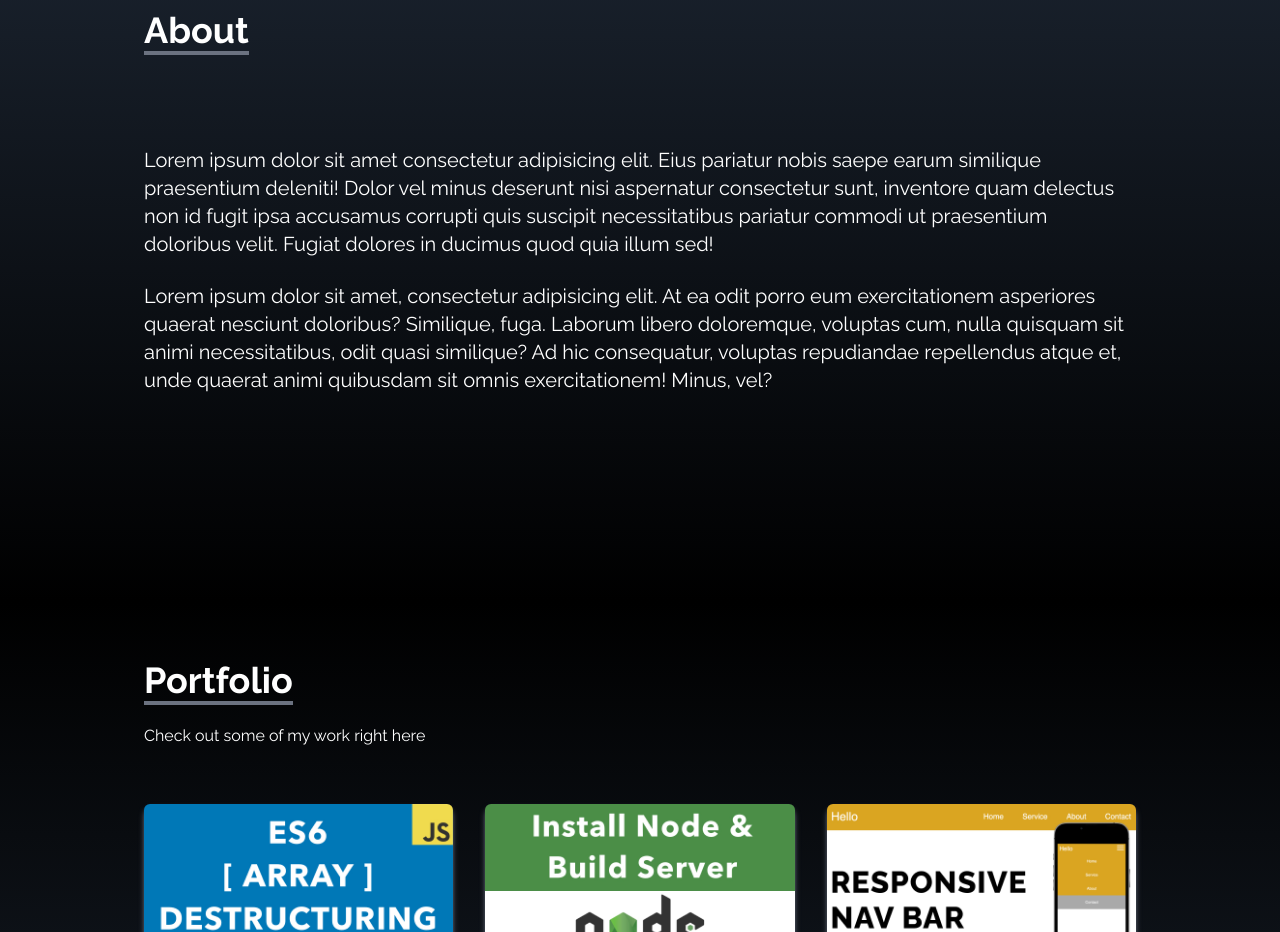
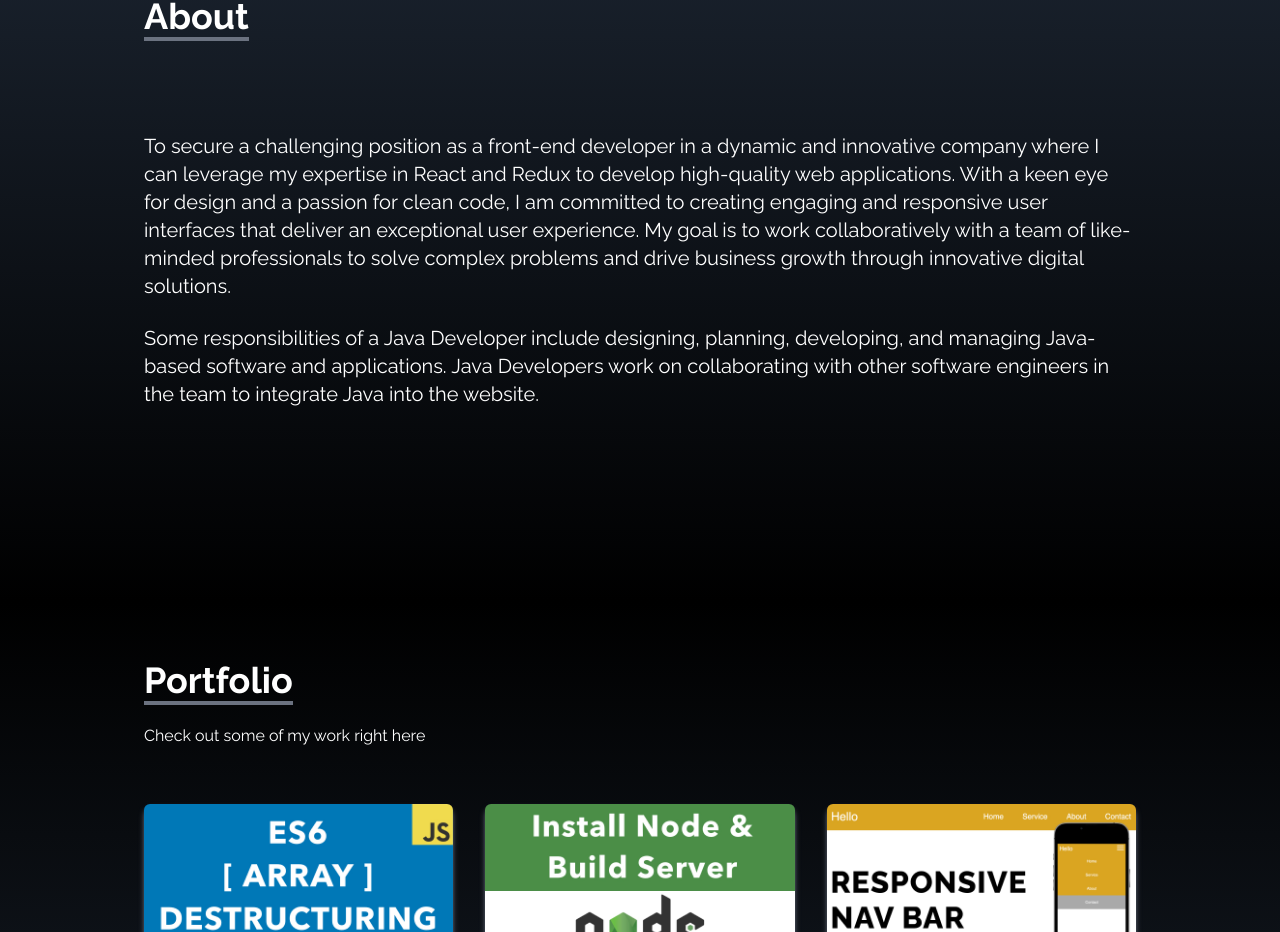
Before and after one commit to AbuSayed332/portfolio, a React (Vite) app: page / in a window 1280 px wide. Shown: the part 998-1930 px from the top of the page. Built offline with nearby package versions, Linux system fonts and the light colour scheme.

Commit message:
some text add to about

```diff
--- a/src/components/About.jsx
+++ b/src/components/About.jsx
@@ -11,21 +11,21 @@ const About = () => {
           </p>
         </div>
         <p className=" text-xl mt-20">
-          Lorem ipsum dolor sit amet consectetur adipisicing elit. Eius pariatur
-          nobis saepe earum similique praesentium deleniti! Dolor vel minus
-          deserunt nisi aspernatur consectetur sunt, inventore quam delectus non
-          id fugit ipsa accusamus corrupti quis suscipit necessitatibus pariatur
-          commodi ut praesentium doloribus velit. Fugiat dolores in ducimus quod
-          quia illum sed!
+          To secure a challenging position as a front-end developer in a dynamic
+          and innovative company where I can leverage my expertise in React and
+          Redux to develop high-quality web applications. With a keen eye for
+          design and a passion for clean code, I am committed to creating
+          engaging and responsive user interfaces that deliver an exceptional
+          user experience. My goal is to work collaboratively with a team of
+          like-minded professionals to solve complex problems and drive business
+          growth through innovative digital solutions.
         </p>
         <br />
         <p className="text-xl">
-          Lorem ipsum dolor sit amet, consectetur adipisicing elit. At ea odit
-          porro eum exercitationem asperiores quaerat nesciunt doloribus?
-          Similique, fuga. Laborum libero doloremque, voluptas cum, nulla
-          quisquam sit animi necessitatibus, odit quasi similique? Ad hic
-          consequatur, voluptas repudiandae repellendus atque et, unde quaerat
-          animi quibusdam sit omnis exercitationem! Minus, vel?
+          Some responsibilities of a Java Developer include designing, planning,
+          developing, and managing Java-based software and applications. Java
+          Developers work on collaborating with other software engineers in the
+          team to integrate Java into the website.
         </p>
       </div>
     </div>
```
